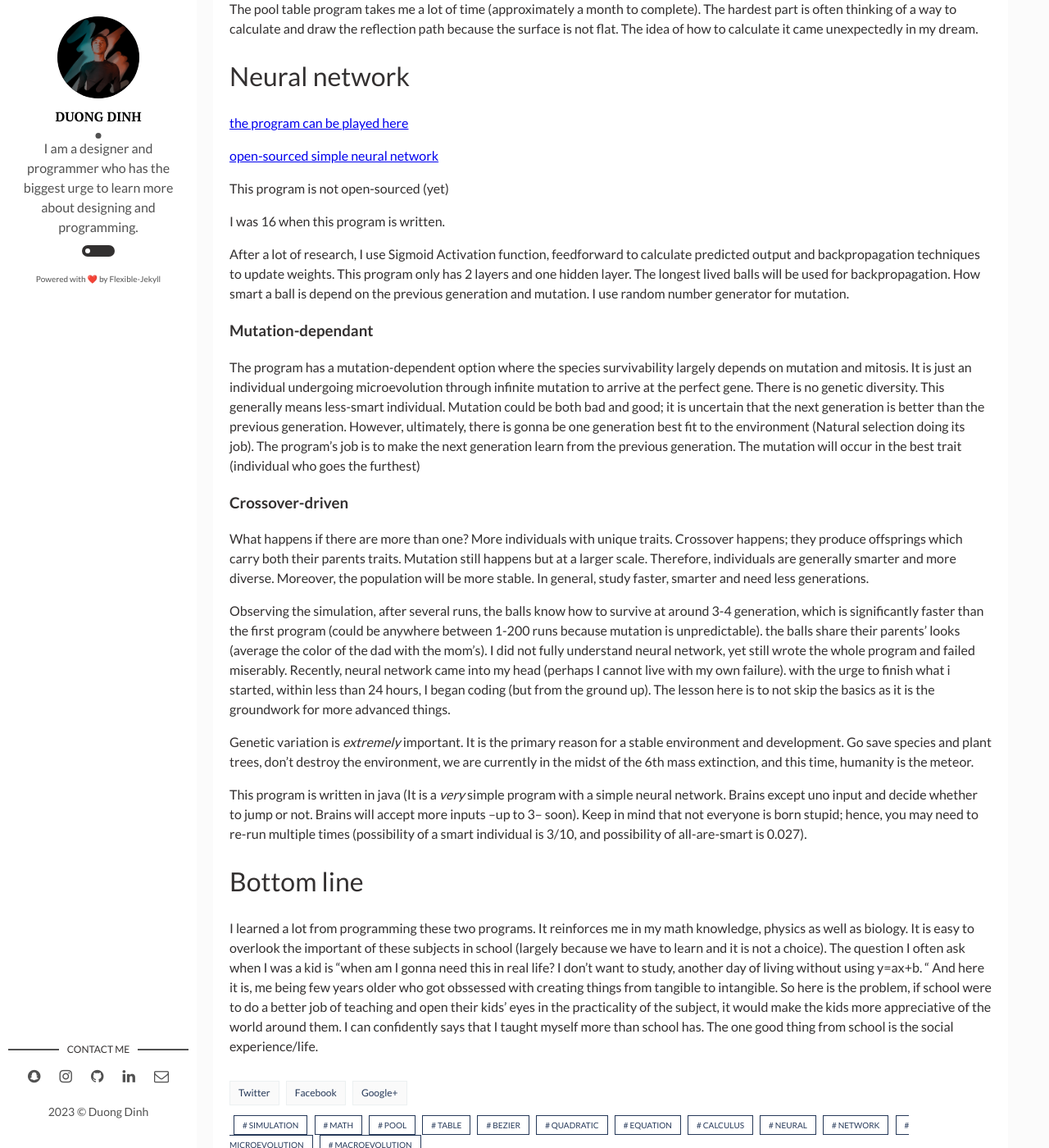
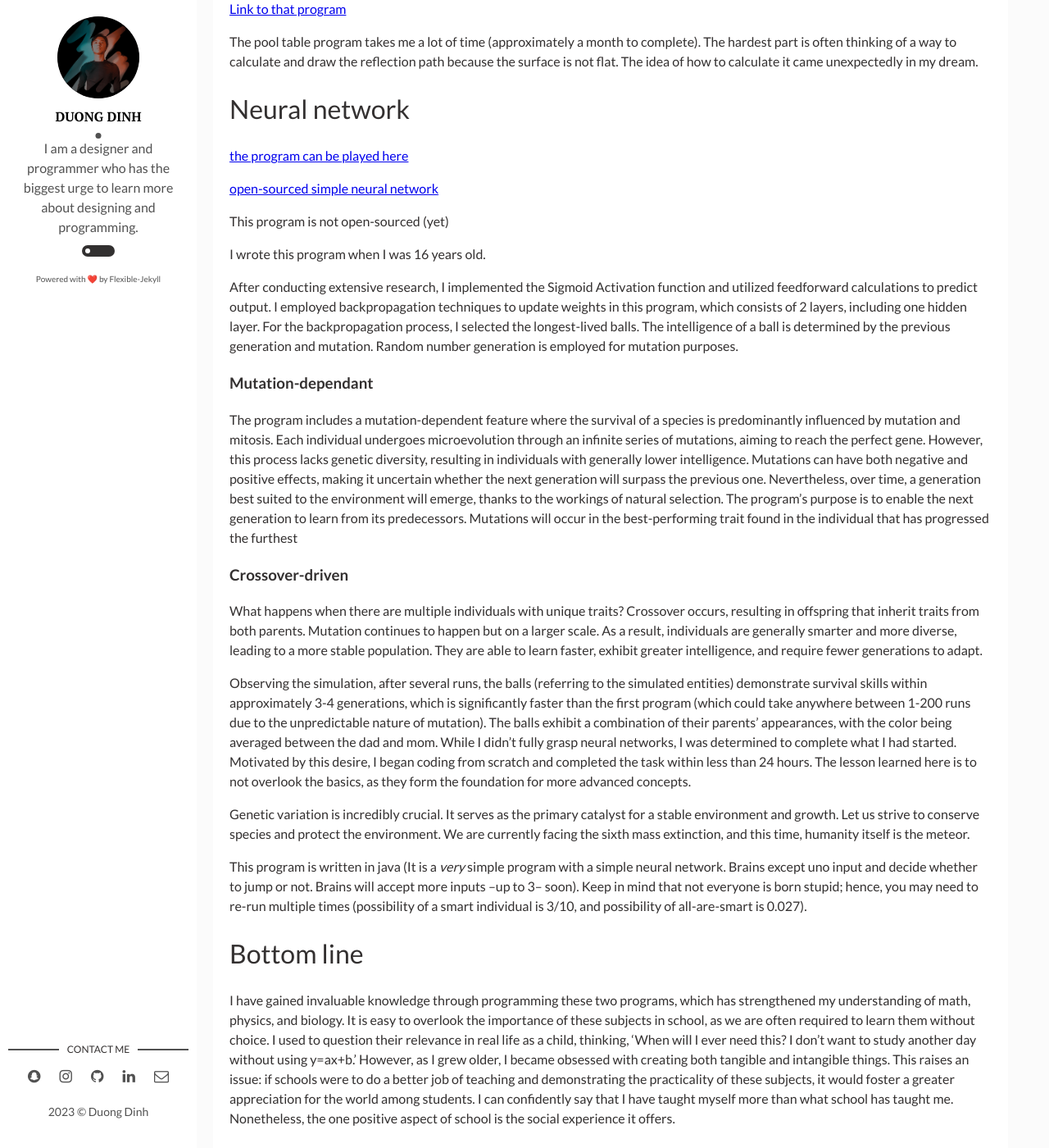
Before and after one commit to duongddinh/blog, a Jekyll site: the page built from _posts/2019-09-26-Math-in-simulation.markdown, in a window 1280 px wide and 1400 px high, scrolled down 931 px. Shown: the whole window at 82% size. Built offline with Jekyll 4.4.1, drawn with Linux system fonts in a browser that asks for light colours; comment, search, counter and statistics services are not loaded; some of the changed text lies outside the part shown.

Commit message:
Update 2019-09-26-Math-in-simulation.markdown

```diff
--- a/_posts/2019-09-26-Math-in-simulation.markdown
+++ b/_posts/2019-09-26-Math-in-simulation.markdown
@@ -12,16 +12,17 @@ tags: [simulation, Math, pool, table, bezier, quadratic, equation, Calculus, neu
 
 This is originally created in addition to a [AP Calculus final project](https://docs.google.com/document/d/1GnH2f1MJIVFp0ZecxBucmMfKm_xlQ4ZAMjXRa4WxazQ), which is the Luigi's curve table problem. I wrote this to support my research as well as my solution (though not required) even though it took 3 months after the solution is written and is submitted.
 
-This program’s purpose is to create a pool table simulation (not just any typical pool table, but the curve pool table), and that, attempt to shoot a ball in such a way that it hits the cushion in the parabolic side and bounces directly back over the same spot from which it began. One of the important components of this parabolic pool table is that the program only accepts the width and height of the parabolic table (because people cannot come up with the quadratic equation from observations of the curve). Therefore, the program has to generate a quadratic equation based on the width and the length of the curve, which then, calculate the slope and the coordinates of the reflection path.
+The purpose of this program is to simulate a unique pool table known as the curve pool table. The objective is to shoot a ball in such a way that it hits the cushion on the parabolic side and bounces back directly over the same starting spot. One crucial aspect of this parabolic pool table is that the program only requires the width and height of the table as input (as it may be challenging for individuals to deduce the quadratic equation solely from observing the curve). Consequently, the program generates a quadratic equation based on the provided width and length of the curve. This equation is then used to calculate the slope and coordinates of the reflection path.
 
-
-Generate the curve is simple, using the idea of bezier curve. Yet, calculate the reflection path is quite challenging. I use the slope-line equation to calculate the path of the ball, utilizing x and y of where the ball is placed and x and y of where the ball will be going to. Java, the programming language, conveniently gives you the coordinates of your mouse when the mouse touches the frame. From that, I can calculate the slope of the beginning and ending points (from the origin to the projecting points): dy/dx.
+Generating the curve is a straightforward process, utilizing the concept of a Bezier curve. However, calculating the reflection path poses a more significant challenge. To accomplish this, I employ the slope-line equation, utilizing the x and y coordinates of the ball's current position and the x and y coordinates of its intended destination. Thankfully, Java, the programming language, conveniently provides the mouse's coordinates when it interacts with the frame. Using this information, I can calculate the slope between the initial and projected points by determining the dy/dx ratio.
 
 Using the general equation of a quadratic curve --  y= ax^2 + h -- I use “w” as the width of the table and “h” is the length of the parabola and “a” is the slope or how the curve stretches (figure above). Since we don’t know “a” (the slope) and it is, perhaps, the most important component to calculate the reflection path, we have to find “a” in relation to “w” and “h”. So, this is how I solve for “a”:
 At x = w/2, y = 0
  0=a(w/2)^2+h  a=-4h/w^2
 
-With that out of the way, I use mainly slope-line equation to calculate the reflection path. I generate another line, this line has the same slope as a point in the curve (tangent line), which is the point (spot) that the ball will be hitting at the line (cushion). From that line, I generate another line which is perpendicular to that line at the point the ball will be hitting. Now, simple physics: the angle of the line of the reflection path is the same as the angle of the line of the projecting path; when the angle equals to each other, the distance between them is also equal as a result of an equilateral triangle. Now solving the reflection path is a piece of cake. Here comes the problem: drawing all the normal lines isn’t easy when you have irrelevant information and barely anything fundamental for creating actual line. Hence, it could not be done (from my knowledge) without chicanery. I know the starting coordinates and the irrelevant slope, but no ending coordinates. Therefore, I have to use a very big number (50000 and -50000) in the coordinates system to find the slope as well as to draw the line.
+With that aspect clarified, I primarily utilize the slope-line equation to calculate the reflection path. I generate an additional line known as the tangent line, which possesses the same slope as a point on the curve (specifically, the spot where the ball will hit the cushion). From this line, I create another line perpendicular to the tangent line at the point of impact. Applying basic principles of physics, the angle of the reflection path matches that of the projecting path. Consequently, when the angles are equal, the distances between the lines are also equal due to the properties of an equilateral triangle. Solving for the reflection path becomes a straightforward task.
+
+However, here lies the challenge: drawing all the normal lines is not an easy feat, especially when dealing with extraneous information and lacking the necessary components to create an actual line. Therefore, accomplishing this task requires some ingenuity and workaround. While I possess the starting coordinates and the irrelevant slope, I do not have the ending coordinates. Consequently, I resort to employing very large numbers (-50000 and 50000) in the coordinate system to ascertain the slope and draw the line effectively.
 
 [Link to that program](https://null0verflow.xyz/oldindex.html)
 
@@ -35,25 +36,24 @@ The pool table program takes me a lot of time (approximately a month to complete
 
 This program is not open-sourced (yet)
 
-I was 16 when this program is written.
+I wrote this program when I was 16 years old.
 
-After a lot of research, I use Sigmoid Activation function, feedforward to calculate predicted output and backpropagation techniques to update weights. This program only has 2 layers and one hidden layer. The longest lived balls will be used for backpropagation. How smart a ball is depend on the previous generation and mutation. I use random number generator for mutation.
+After conducting extensive research, I implemented the Sigmoid Activation function and utilized feedforward calculations to predict output. I employed backpropagation techniques to update weights in this program, which consists of 2 layers, including one hidden layer. For the backpropagation process, I selected the longest-lived balls. The intelligence of a ball is determined by the previous generation and mutation. Random number generation is employed for mutation purposes.
 
 ### Mutation-dependant
 
-The program has a mutation-dependent option where the species survivability largely depends on mutation and mitosis. It is just an individual undergoing microevolution through infinite mutation to arrive at the perfect gene. There is no genetic diversity. This generally means less-smart individual. Mutation could be both bad and good; it is uncertain that the next generation is better than the previous generation. However, ultimately, there is gonna be one generation best fit to the environment (Natural selection doing its job). The program's job is to make the next generation learn from the previous generation. The mutation will occur in the best trait (individual who goes the furthest)
+The program includes a mutation-dependent feature where the survival of a species is predominantly influenced by mutation and mitosis. Each individual undergoes microevolution through an infinite series of mutations, aiming to reach the perfect gene. However, this process lacks genetic diversity, resulting in individuals with generally lower intelligence. Mutations can have both negative and positive effects, making it uncertain whether the next generation will surpass the previous one. Nevertheless, over time, a generation best suited to the environment will emerge, thanks to the workings of natural selection. The program's purpose is to enable the next generation to learn from its predecessors. Mutations will occur in the best-performing trait found in the individual that has progressed the furthest
 
 ### Crossover-driven
 
-What happens if there are more than one? More individuals with unique traits. Crossover happens; they produce offsprings which carry both their parents traits. Mutation still happens but at a larger scale. Therefore, individuals are generally smarter and more diverse. Moreover, the population will be more stable. In general, study faster, smarter and need less generations.
+What happens when there are multiple individuals with unique traits? Crossover occurs, resulting in offspring that inherit traits from both parents. Mutation continues to happen but on a larger scale. As a result, individuals are generally smarter and more diverse, leading to a more stable population. They are able to learn faster, exhibit greater intelligence, and require fewer generations to adapt.
 
-Observing the simulation, after several runs, the balls know how to survive at around 3-4 generation, which is significantly faster than the first program (could be anywhere between 1-200 runs because mutation is unpredictable).
-the balls share their parents' looks (average the color of the dad with the mom's). I did not fully understand neural network, yet still wrote the whole program and failed miserably. Recently, neural network came into my head (perhaps I cannot live with my own failure). with the urge to finish what i started, within less than 24 hours, I began coding (but from the ground up). The lesson here is to not skip the basics as it is the groundwork for more advanced things.
+Observing the simulation, after several runs, the balls (referring to the simulated entities) demonstrate survival skills within approximately 3-4 generations, which is significantly faster than the first program (which could take anywhere between 1-200 runs due to the unpredictable nature of mutation). The balls exhibit a combination of their parents' appearances, with the color being averaged between the dad and mom. While I didn't fully grasp neural networks, I was determined to complete what I had started. Motivated by this desire, I began coding from scratch and completed the task within less than 24 hours. The lesson learned here is to not overlook the basics, as they form the foundation for more advanced concepts.
 
-Genetic variation is _extremely_ important. It is the primary reason for a stable environment and development. Go save species and plant trees, don't destroy the environment, we are currently in the midst of the 6th mass extinction, and this time, humanity is the meteor.
+Genetic variation is incredibly crucial. It serves as the primary catalyst for a stable environment and growth. Let us strive to conserve species and protect the environment. We are currently facing the sixth mass extinction, and this time, humanity itself is the meteor.
 
 This program is written in java (It is a _very_ simple program with a simple neural network. Brains except uno input and decide whether to jump or not. Brains will accept more inputs --up to 3-- soon). Keep in mind that not everyone is born stupid; hence, you may need to re-run multiple times (possibility of a smart individual is 3/10, and possibility of all-are-smart is 0.027).
 
 # Bottom line
 
-I learned a lot from programming these two programs. It reinforces me in my math knowledge, physics as well as biology. It is easy to overlook the important of these subjects in school (largely because we have to learn and it is not a choice). The question I often ask when I was a kid is "when am I gonna need this in real life? I don't want to study, another day of living without using y=ax+b. " And here it is, me being few years older who got obssessed with creating things from tangible to intangible. So here is the problem, if school were to do a better job of teaching and open their kids' eyes in the practicality of the subject, it would make the kids more appreciative of the world around them. I can confidently says that I taught myself more than school has. The one good thing from school is the social experience/life.
+I have gained invaluable knowledge through programming these two programs, which has strengthened my understanding of math, physics, and biology. It is easy to overlook the importance of these subjects in school, as we are often required to learn them without choice. I used to question their relevance in real life as a child, thinking, 'When will I ever need this? I don't want to study another day without using y=ax+b.' However, as I grew older, I became obsessed with creating both tangible and intangible things. This raises an issue: if schools were to do a better job of teaching and demonstrating the practicality of these subjects, it would foster a greater appreciation for the world among students. I can confidently say that I have taught myself more than what school has taught me. Nonetheless, the one positive aspect of school is the social experience it offers.
```
